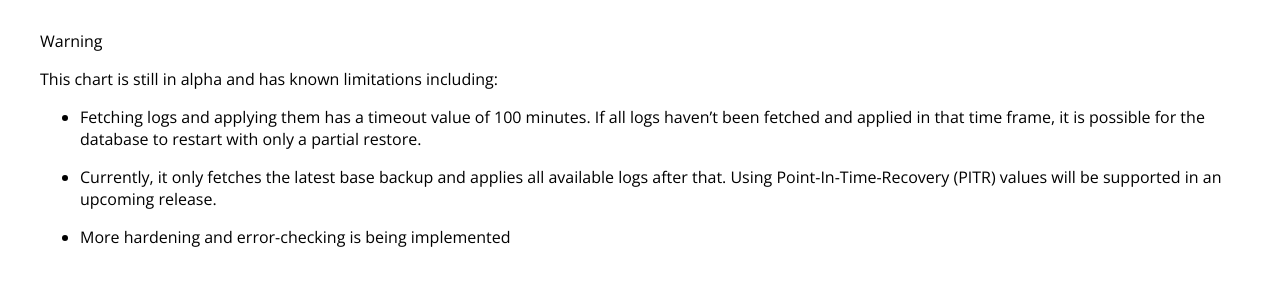
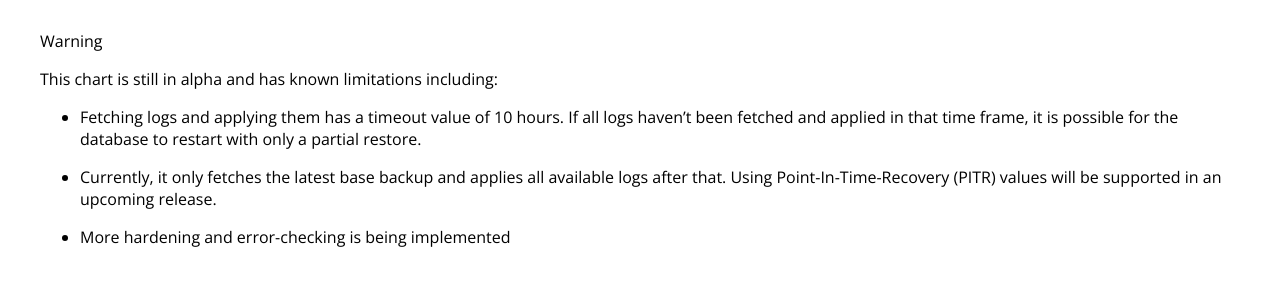
Before and after one commit to kanisterio/kanister, a Sphinx documentation site: the page built from docs/helm_instructions/pgsql_instructions.rst, in a window 1280 px wide and 900 px high. Shown: the part 237-537 px from the top of the window. Built offline with Sphinx 7.4.7, drawn with Linux system fonts in a browser that asks for light colours.

Commit message:
Update docs to reflect latest PostgreSQL blueprint (#2711)

```diff
--- a/docs/helm_instructions/pgsql_instructions.rst
+++ b/docs/helm_instructions/pgsql_instructions.rst
@@ -50,8 +50,8 @@ your installation.
 
 .. warning:: This chart is still in alpha and has known limitations including:
 
-  * Fetching logs and applying them has a timeout value of 100
-    minutes. If all logs haven't been fetched and applied in that time
+  * Fetching logs and applying them has a timeout value of 10
+    hours. If all logs haven't been fetched and applied in that time
     frame, it is possible for the database to restart with only a
     partial restore.
 
```
